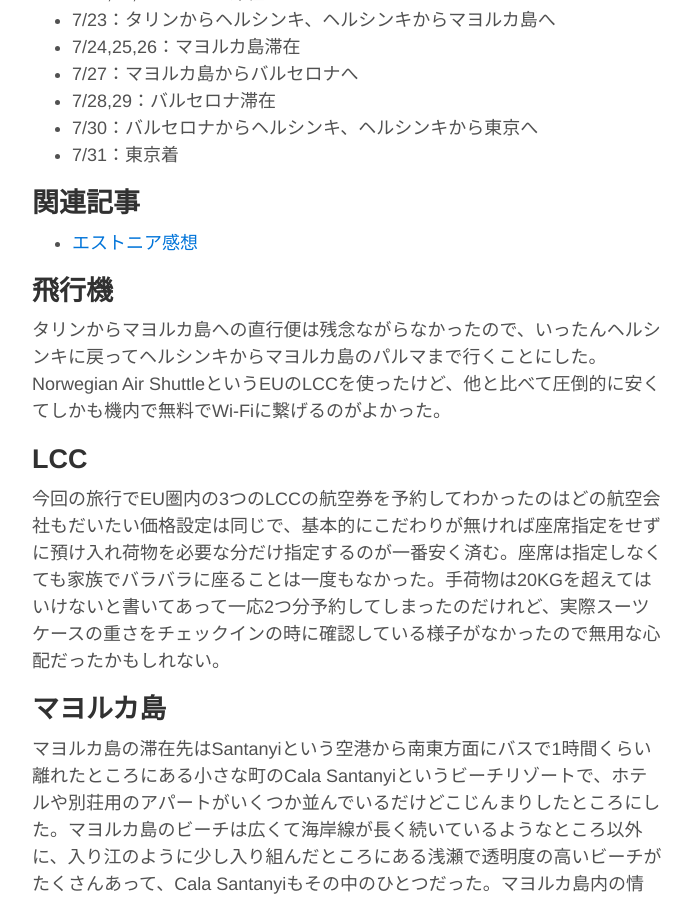
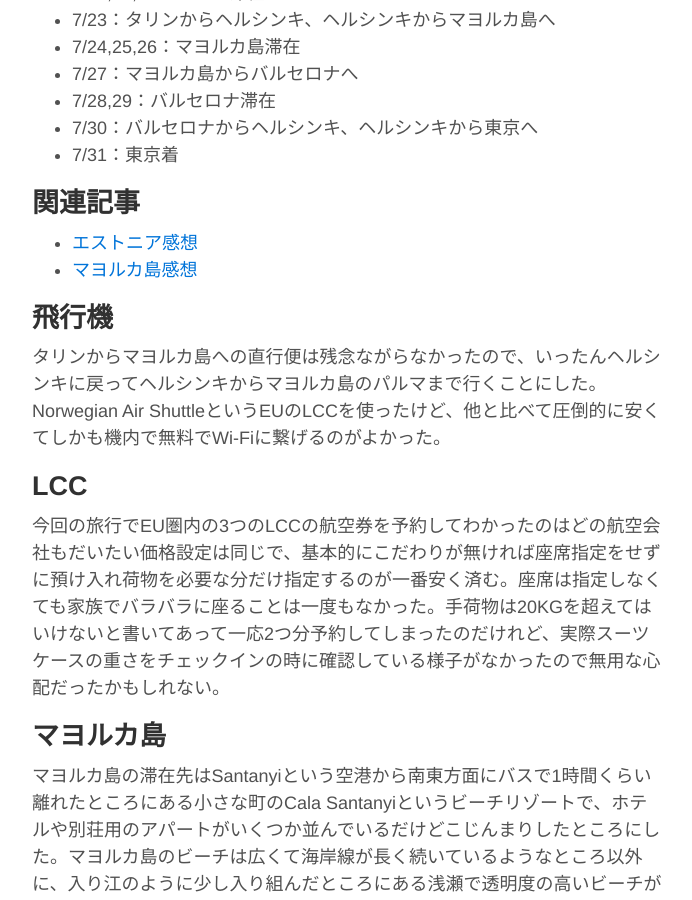
Before and after one commit to tatsuya/tatsuyaoiw.github.io, a Jekyll site: the page built from _posts/2018-07-30-trip-to-mallorca.md, in a window 1280 px wide and 900 px high, scrolled down 379 px. Shown: the whole window, without its empty margins (293-985 px from the left). Built offline with Jekyll 4.4.1, drawn with Linux system fonts in a browser that asks for light colours; comment, search, counter and statistics services are not loaded.

Commit message:
add more links

```diff
--- a/_posts/2018-07-30-trip-to-mallorca.md
+++ b/_posts/2018-07-30-trip-to-mallorca.md
@@ -20,6 +20,7 @@
 ## 関連記事
 
 - [エストニア感想]({{ site.baseurl }}{% post_url 2018-07-23-trip-to-estonia %})
+- [マヨルカ島感想]({{ site.baseurl }}{% post_url 2018-07-30-trip-to-mallorca %})
 
 ## 飛行機
 
```
Also changed, not shown: _posts/2018-07-23-trip-to-estonia.md (+1 -0 lines).
